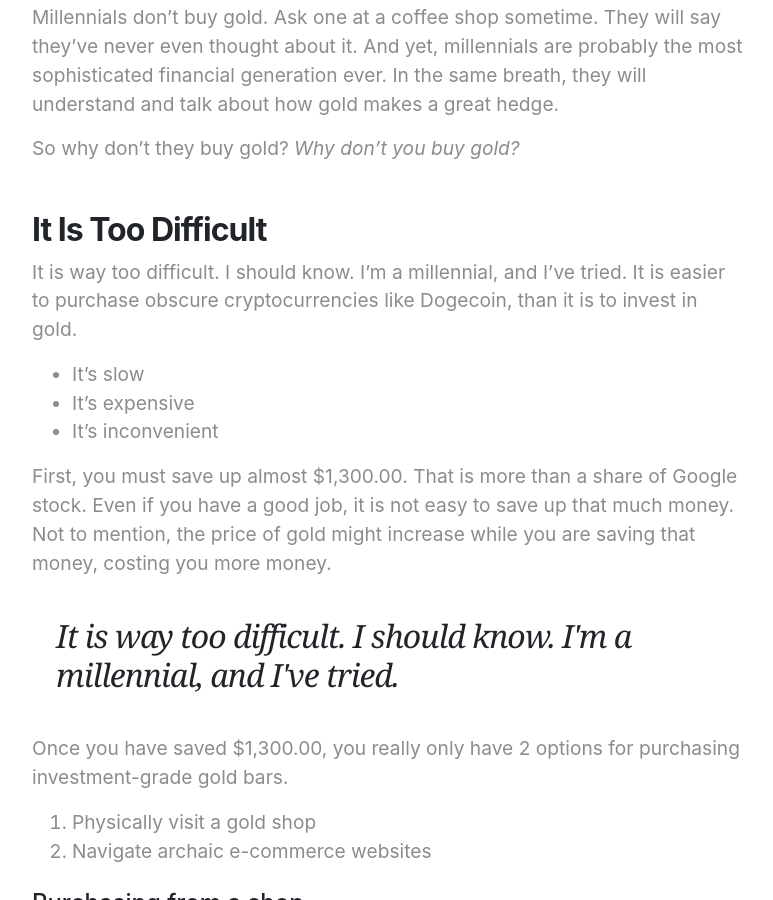
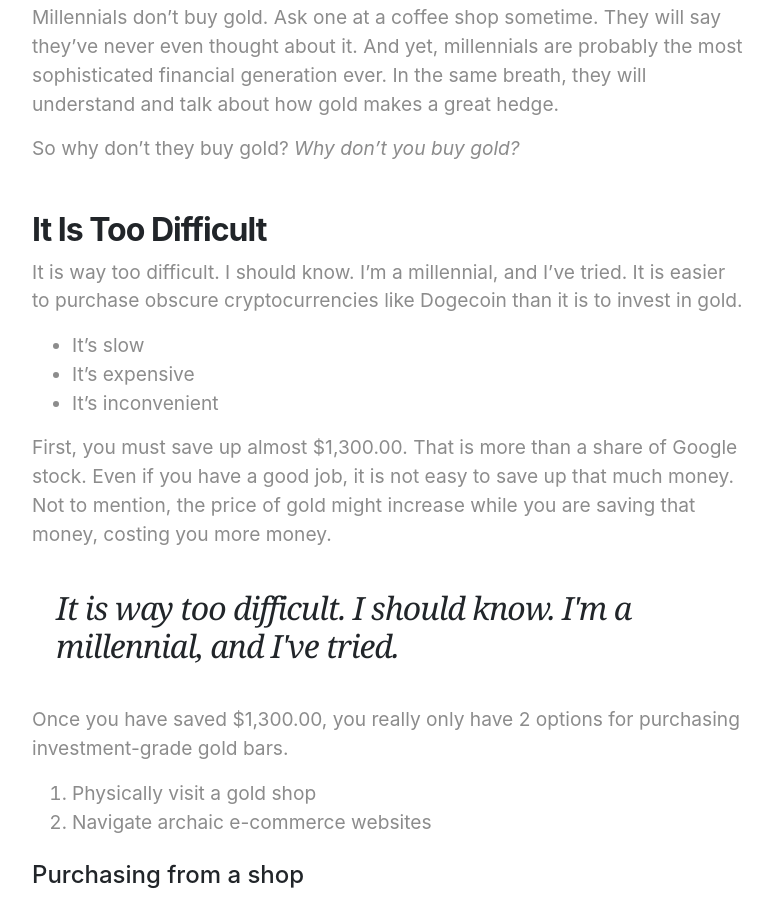
Before and after one commit to alloyX/alloyx.github.io, a Jekyll site: the page built from _posts/2018-10-24-millennials-dont-buy-gold.md, in a window 1280 px wide and 900 px high, scrolled down 655 px. Shown: the whole window, without its empty margins (252-1025 px from the left). Built offline with Jekyll 4.4.1, drawn with Linux system fonts in a browser that asks for light colours; some of the changed text lies outside the part shown.

```diff
--- a/_posts/2018-10-24-millennials-dont-buy-gold.md
+++ b/_posts/2018-10-24-millennials-dont-buy-gold.md
@@ -16,7 +16,7 @@
 
 <h2 class="mt-5">It Is Too Difficult</h2>
 
-It is way too difficult. I should know. I'm a millennial, and I've tried. It is easier to purchase obscure cryptocurrencies like Dogecoin, than it is to invest in gold.
+It is way too difficult. I should know. I'm a millennial, and I've tried. It is easier to purchase obscure cryptocurrencies like Dogecoin than it is to invest in gold.
 
 * It's slow
 * It's expensive
@@ -63,6 +63,6 @@
 Would you invest in gold if the process was easier? Would you hedge your other investments by owning some?
 </blockquote>
 
-Would you invest in gold if the process was easier? Would you hedge your other investments by owning some? I'd love to know because that is why I have started <a href="https://alloyx.co">AlloyX</a>. It is designed to help you invest in gold easily, so that you can hedge your investments during a market downturn.
+Would you invest in gold if the process was easier? Would you hedge your other investments by owning some? I'd love to know because that is why I have started <a href="https://alloyx.co">AlloyX</a>. It is designed to help you invest in gold easily so that you can hedge your investments during a market downturn.
 
 Everyone should own a little bit of gold, millennials included.
--- a/index.html
+++ b/index.html
@@ -9,7 +9,7 @@
       <h1 class="text-center h2">Blog</h1>
 
       <p class="text-center">
-        Stories, ideas, and announcements related to gold investing and <a href="https://alloyx.co">AlloyX</a>.
+        Stories and ideas related to gold investing.
       </p>
     </div>
   </div>
```
